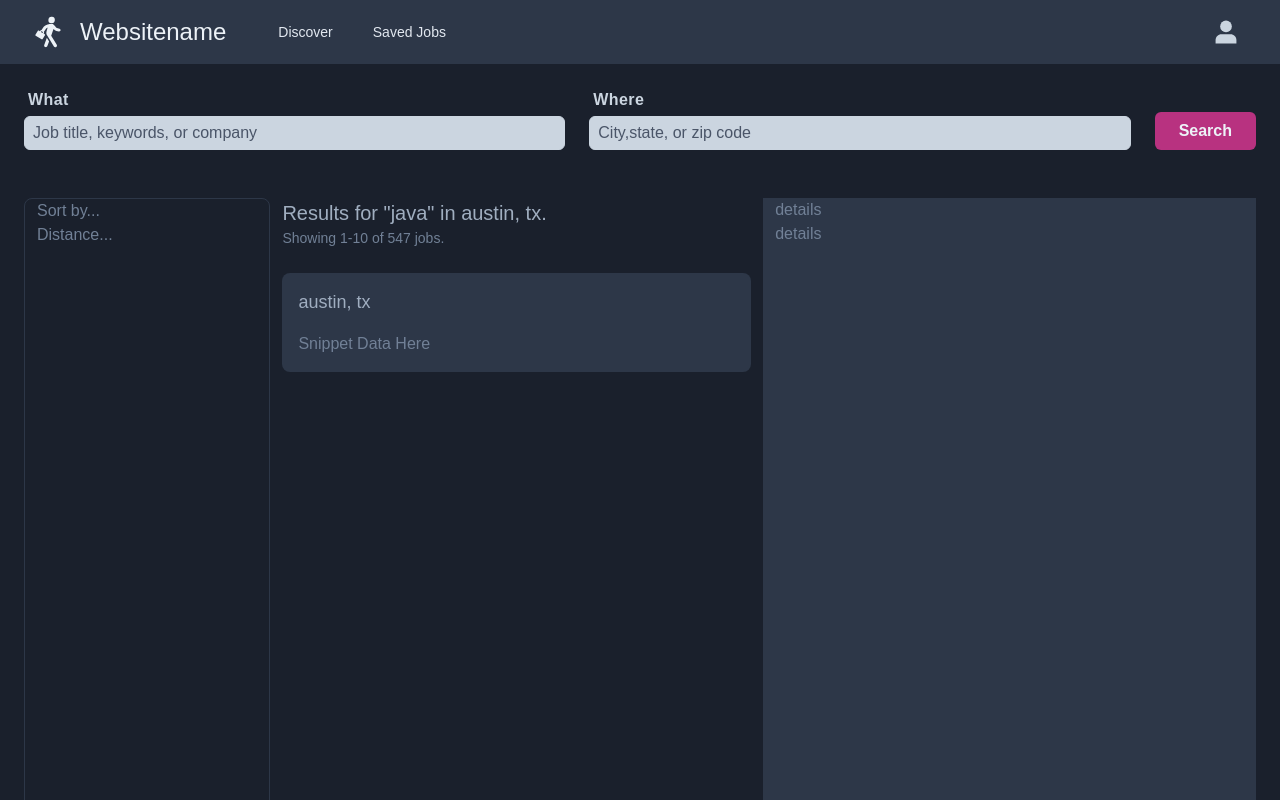
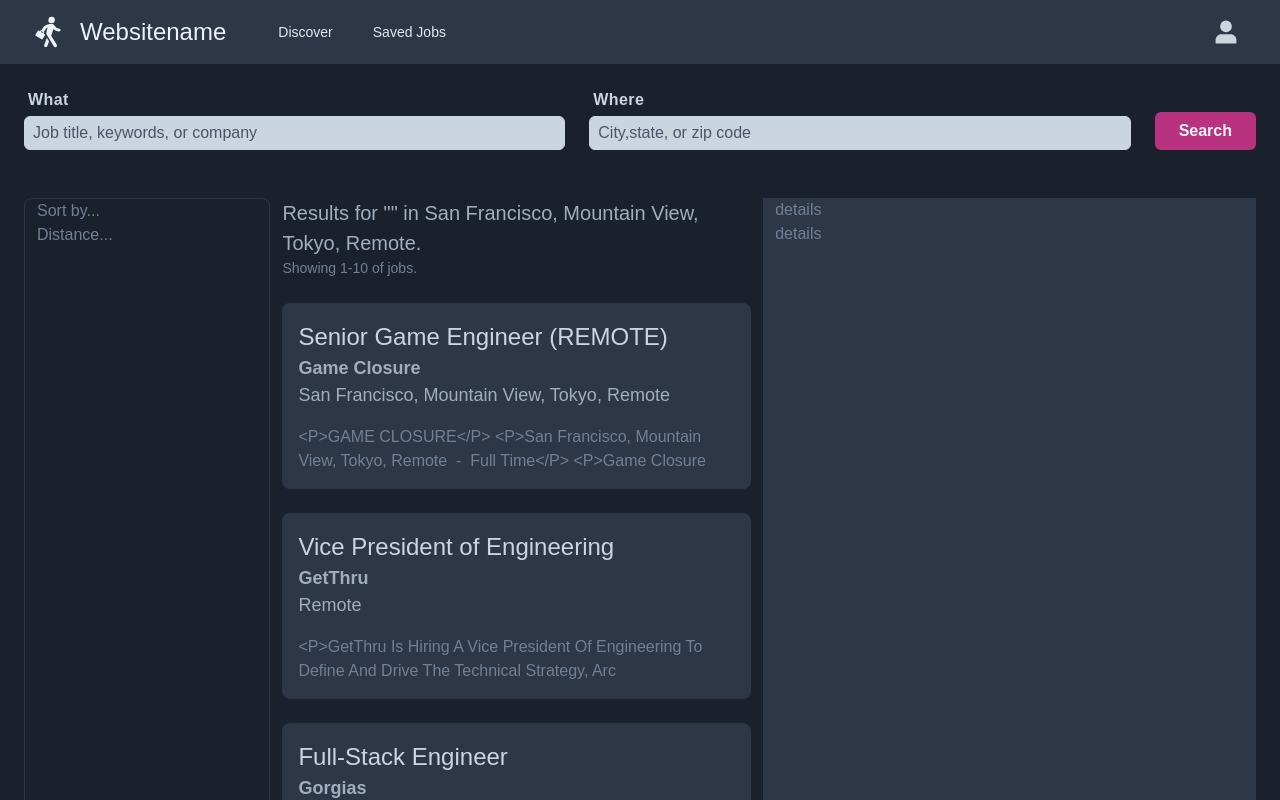
Before and after one commit to noelsner/job-a-lytics, a React app: page /#/ in a window 1280 px wide. Shown: the top 800 px of the page. Built offline with nearby package versions, Linux system fonts and the light colour scheme; no server answers.

Commit message:
loaded seed Data

```diff
--- a/src/App.js
+++ b/src/App.js
@@ -7,65 +7,17 @@ import Jobs from './jobs';
 import Sidebar from './jobs/Sidebar.js';
 import Details from './jobs/Details'
 import SavedJobs from './SavedJobs.js';
-import axios from 'axios';
-const API = require('../api');
+import seedJobData from './seedJobData';
 
-
-
-const fakeAPIResponse =
-  {
-    "version":2,
-    "query":"java",
-    "location":"austin, tx",
-    "dupefilter":true,
-    "highlight":false,
-    "radius":25,
-    "start":1,
-    "end":10,
-    "totalResults":547,
-    "pageNumber":0,
-    "results":[
-      {
-        "jobtitle":"Java Developer",
-        "company":"XYZ Corp.,",
-        "city":"Austin",
-        "state":"TX",
-        "country":"US",
-        "formattedLocation":"Austin, TX",
-        "source":"Dice",
-        "date":"Mon, 02 Aug 2017 16:21:00 GMT",
-        "snippet":"looking for an object-oriented Java Developer... Java Servlets, HTML, JavaScript, AJAX, Struts, desirable. Familiarity with Tomcat and the Java...",
-        "url":"https://www.indeed.com/viewjob?jk=12345&indpubnum=8343699265155203",
-        "onmousedown":"indeed_clk(this, '0000');",
-        "latitude":30.27127,
-        "longitude":-97.74103,
-        "jobkey":"12345",
-        "sponsored":false,
-        "expired":false,
-        "indeedApply":true,
-        "formattedLocationFull":"Austin, TX",
-        "formattedRelativeTime":"11 hours ago"
-      }
-    ]
-  }
-
+console.log(seedJobData);
 const App = ()=> {
-  const [jobs, setJobs] = useState([fakeAPIResponse]);
+  const [jobs, setJobs] = useState(seedJobData);
   const [savedJobs, setSavedJobs] = useState([]);
 
   useEffect(() => {
     console.log("In useEffect");
     fetchJobs().then((jobs) => setSavedJobs(jobs));
   }, []);
-
-  useEffect(()=>{
-    axios.get('/api/github')
-          .then(res => {
-            setJobs(res.data);
-          })
-          .catch(ex => console.log(ex));
-
-  },[])
 
   console.log("In job_listings App")
   return (
--- a/src/jobs/index.js
+++ b/src/jobs/index.js
@@ -19,7 +19,7 @@ const Jobs = ({ jobs }) => {
                 <div className='text-gray-500 text-lg font-bold'>{job.company}</div>
                 <div className='text-gray-500 text-lg'>{job.location}</div>
                 <div className='text-gray-600 text-md mt-4'>
-                  <span className='capitalize'>{'snippet data here'}</span>
+                  <span className='capitalize'>{job.description.slice(0,100)}</span>
                   <span>{/*results.snippet.slice(1, results.snippet.length)*/}</span>
                 </div>
               </div>
--- /dev/null
+++ b/src/seedJobData.js
@@ -0,0 +1,60 @@
+const seedJobData = [
+    {
+      id: "e9e632a7-c756-40c9-b1ca-c3eb5c7f9ce3",
+      type: "Full Time",
+      url: "https://jobs.github.com/positions/e9e632a7-c756-40c9-b1ca-c3eb5c7f9ce3",
+      created_at: "Sat Aug 03 00:50:23 UTC 2019",
+      company: "Game Closure",
+      company_url: "http://gameclosure.com",
+      location: "San Francisco, Mountain View, Tokyo, Remote",
+      title: "Senior Game Engineer (REMOTE)",
+      description: "<p>GAME CLOSURE</p>\n<p>San Francisco, Mountain View, Tokyo, Remote  -  Full Time</p>\n<p>Game Closure is on the hunt for  Senior Game Engineers to help us build the social games that will be tomorrow’s biggest hits on Facebook"
+    },
+    {
+      id: "0b183e14-9064-44cb-afa1-52585b124ed2",
+      type: "Full Time",
+      url: "https://jobs.github.com/positions/0b183e14-9064-44cb-afa1-52585b124ed2",
+      created_at: "Tue Mar 31 19:05:41 UTC 2020",
+      company: "GetThru",
+      company_url: "http://www.getthru.io",
+      location: "Remote",
+      title: "Vice President of Engineering",
+      description: "<p>GetThru is hiring a Vice President of Engineering to define and drive the technical strategy, architectural vision, and development methodology for our software-as-a-service products.\nThe VP of Engineering will instill the structure and processes necessary to build high quality software while maintaining the flexibility needed for a rapidly growing, entrepreneurial enterprise."
+    },
+    {
+      id: "051f00e9-068c-47b8-a85a-674a626eff17",
+      type: "Full Time",
+      url: "https://jobs.github.com/positions/051f00e9-068c-47b8-a85a-674a626eff17",
+      created_at: "Thu Mar 19 17:57:51 UTC 2020",
+      company: "Gorgias",
+      company_url: "https://www.gorgias.com/",
+      location: "Paris and San Francisco",
+      title: "Full-Stack Engineer",
+      description: "<p>We created the company in Paris and are now a San Francisco based startup with a newly opened Paris office. We're making a SaaS helpdesk that automates a big part of the repetitive customer support tasks. We're close to 2000+ paying companies using our product and growing fast."
+    },
+    {
+    id: "0111dd85-71cd-45e3-972c-023b152005d6",
+    type: "Full Time",
+    url: "https://jobs.github.com/positions/0111dd85-71cd-45e3-972c-023b152005d6",
+    created_at: "Wed Mar 18 23:23:32 UTC 2020",
+    company: "Triplebyte",
+    company_url: "http://www.triplebyte.com",
+    location: "San Francisco or Remote",
+    title: "Full Stack Engineer",
+    description: "<h3>About Triplebyte</h3>\n<p>Triplebyte is transforming the way software engineers are hired. Our mission is to build an open, valuable and skills-based credential for all engineers. This is important because millions of people have skills (and deserve good jobs), but don’t fit the profile that recruiters seek. Another way of saying this is that talent is uniformly distributed, but opportunity is not. Our goal is to broaden the distribution of opportunity."
+    },
+    {
+        id: "2bf5712a-e196-46af-9b47-e70d83c66c2f",
+        type: "Full Time",
+        url: "https://jobs.github.com/positions/2bf5712a-e196-46af-9b47-e70d83c66c2f",
+        created_at: "Thu Mar 12 15:52:38 UTC 2020",
+        company: "Seven.me",
+        company_url: "https://seven.me",
+        location: "Oakland, CA",
+        title: "Mobile Engineer",
+        description: "<h1>About the role</h1>\n<h2>What we do</h2>\n<p>Seven is a special place. We are a team of consumer product makers, behavioral experts, and healthcare professionals who are working together to improve people's lives through better health.</p>\n<p>We are singularly focused on our vision to make preventable diseases a thing of the past and to help everyone live healthier lives."
+    }
+
+  ]
+
+  export default seedJobData;
```
Also changed, not shown: 1 other file (tests, documents, lock files or other folders).
